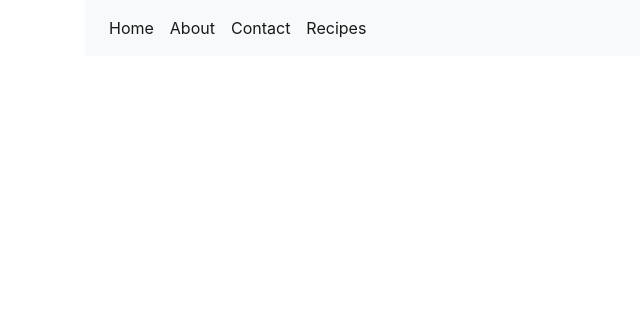
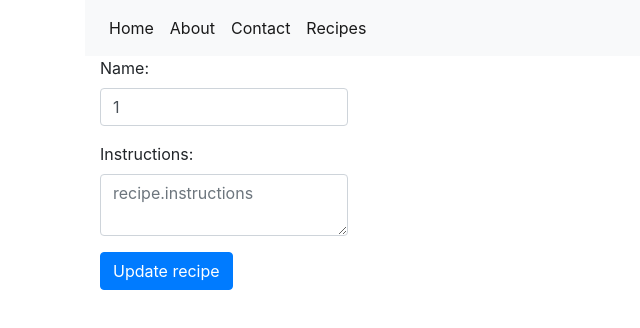
Before and after one commit to ori7/my_side, an Angular app in the folder angular-app/: page /updateRecipe/1 in a window 1280 px wide. Before the commit this address led to /. Shown: the top 328 px of the page, without its empty margins (0-640 px from the left). Built offline with nearby package versions, Linux system fonts and the light colour scheme.

Commit message:
Add update option

```diff
--- a/angular-app/src/app/add-recipe/add-recipe.component.html
+++ b/angular-app/src/app/add-recipe/add-recipe.component.html
@@ -4,8 +4,8 @@
     <input [(ngModel)]="recipe.name" type="text" class="form-control" id="name" placeholder="Enter name" name="name">
   </div>
   <div class="form-group">
-    <label for="email">Instruction:</label>
-    <input [(ngModel)]="recipe.instruction" type="text" class="form-control" id="instruction" placeholder="Enter instruction" name="instruction">
+    <label for="instructions">Instructions:</label>
+    <textarea [(ngModel)]="recipe.instructions" type="text" class="form-control" id="instructions" placeholder="Enter instructions" name="instructions"></textarea>
   </div>
-  <button type="submit" class="btn btn-primary" (click)='addRecipe()'>Send</button>
+  <button type="submit" class="btn btn-primary" (click)='addRecipe()'>Add recipe</button>
 </form>
--- a/angular-app/src/app/app-routing.module.ts
+++ b/angular-app/src/app/app-routing.module.ts
@@ -4,13 +4,15 @@ import { HomeComponent } from './home/home.component';
 import { AboutComponent } from './about/about.component';
 import { ContactComponent } from './contact/contact.component';
 import { ListRecipeComponent } from './list-recipe/list-recipe.component';
+import { UpdateFormComponent } from './update-form/update-form.component';
 
 const routes: Routes = [
   { path:'', component: HomeComponent },
   { path:'home', component: HomeComponent },
   { path:'about', component: AboutComponent },
   { path:'contact', component: ContactComponent },
-  { path:'recipes', component: ListRecipeComponent }
+  { path:'recipes', component: ListRecipeComponent },
+  { path:'updateRecipe/:name', component: UpdateFormComponent }
 ];
 
 @NgModule({
--- a/angular-app/src/app/app.module.ts
+++ b/angular-app/src/app/app.module.ts
@@ -12,6 +12,7 @@ import { ContactComponent } from './contact/contact.component';
 import { AddRecipeComponent } from './add-recipe/add-recipe.component';
 import { ListRecipeComponent } from './list-recipe/list-recipe.component';
 import { RecipeItemComponent } from './recipe-item/recipe-item.component';
+import { UpdateFormComponent } from './update-form/update-form.component';
 
 @NgModule({
   declarations: [
@@ -22,7 +23,8 @@ import { RecipeItemComponent } from './recipe-item/recipe-item.component';
     ContactComponent,
     AddRecipeComponent,
     ListRecipeComponent,
-    RecipeItemComponent
+    RecipeItemComponent,
+    UpdateFormComponent
   ],
   imports: [
     BrowserModule,
--- a/angular-app/src/app/list-recipe/list-recipe.component.html
+++ b/angular-app/src/app/list-recipe/list-recipe.component.html
@@ -1,6 +1,6 @@
 <div class="row">
   <div class='m-3' *ngFor= 'let r of recipes'>
-    <app-recipe-item [recipe] = 'r' (deliteRecipe)="deleteRecipe($event)"></app-recipe-item>
+    <app-recipe-item [recipe] = 'r' (deliteRecipe)="deleteRecipe($event)" (updateRecipe)="updateRecipe($event)"></app-recipe-item>
   </div>
 </div>
 <div>
--- a/angular-app/src/app/list-recipe/list-recipe.component.ts
+++ b/angular-app/src/app/list-recipe/list-recipe.component.ts
@@ -21,14 +21,14 @@ export class ListRecipeComponent implements OnInit {
     }, errorRes => {
       alert('failed');
     });;
-  }
+  };
 
-  deleteRecipe(name) {
+  deleteRecipe(name:string) {
     this.recipeService.delite(name).subscribe(res => {
       alert(res["status"]);
     });
     const index = this.recipes.findIndex(x => x.name === name);
     this.recipes.splice(index, 1);
-  }
+  };
 
 }
--- a/angular-app/src/app/recipe-item/recipe-item.component.html
+++ b/angular-app/src/app/recipe-item/recipe-item.component.html
@@ -2,6 +2,9 @@
   <div class="card-body">
     <h5 class="card-title"> {{ recipe.name }} </h5>
     <p class="card-text"> Instructions: {{ recipe.instructions }} </p>
-    <button type="button" class="btn btn-danger" (click)='delite()'>Delite recipe</button>
+    <div class="row">
+      <button type="button" class="btn btn-danger offset-1" (click)='update(recipe)'>Update</button>
+      <button type="button" class="btn btn-danger offset-1" (click)='delite()'>Delite</button>
+    </div>
   </div>
 </div>
--- a/angular-app/src/app/recipe-item/recipe-item.component.ts
+++ b/angular-app/src/app/recipe-item/recipe-item.component.ts
@@ -1,4 +1,5 @@
 import { Component, OnInit, Input, Output, EventEmitter } from '@angular/core';
+import { Router } from '@angular/router';
 
 @Component({
   selector: 'app-recipe-item',
@@ -8,14 +9,20 @@ import { Component, OnInit, Input, Output, EventEmitter } from '@angular/core';
 export class RecipeItemComponent implements OnInit {
 
   @Input() recipe;
-  @Output() deliteRecipe: EventEmitter<string> = new  EventEmitter<string>();
+  @Output() deliteRecipe: EventEmitter<string> = new EventEmitter<string>();
+  @Output() updateRecipe: EventEmitter<string> = new EventEmitter<string>();
 
-  constructor() { }
+  constructor(private router: Router) { }
 
   ngOnInit() {
   }
 
-  delite(){
+  update(recipe) {console.log(name);
+    this.router.navigate(['updateRecipe',recipe.name, {instructions: recipe.instructions} ]);
+    //this.updateRecipe.emit(this.recipe.name);
+  }
+
+  delite() {
     this.deliteRecipe.emit(this.recipe.name);
   }
 
--- a/angular-app/src/app/services/recipe.service.ts
+++ b/angular-app/src/app/services/recipe.service.ts
@@ -15,14 +15,19 @@ export class RecipeService {
     return this.httpClient.get(environment.serverUrl + 'recipes');
   };
 
+  update(recipe): Observable<object> {
+
+    return this.httpClient.put(environment.serverUrl + 'recipes/' + recipe.name, {instructions: recipe.instructions});
+  };
+
   delite(name): Observable<object> {
 
     return this.httpClient.delete(environment.serverUrl + 'recipes/' + name);
-  }
+  };
 
   addRecipe(recipe): Observable<object> {
 
     return this.httpClient.post<object>(environment.serverUrl + 'recipes', recipe);
-  }
+  };
 
-}
+};
--- /dev/null
+++ b/angular-app/src/app/update-form/update-form.component.html
@@ -0,0 +1,11 @@
+<form class="col-3">
+  <div class="form-group">
+    <label for="name">Name:</label>
+    <input [(ngModel)]="recipe.name" type="text" class="form-control" id="name" placeholder="recipe.name" name="name">
+  </div>
+  <div class="form-group">
+    <label for="instructions">Instructions:</label>
+    <textarea [(ngModel)]="recipe.instructions" type="text" class="form-control" id="instructions" placeholder="recipe.instructions" name="instructions"></textarea>
+  </div>
+  <button type="submit" class="btn btn-primary" (click)='updateRecipe()'>Update recipe</button>
+</form>
--- /dev/null
+++ b/angular-app/src/app/update-form/update-form.component.ts
@@ -0,0 +1,34 @@
+import { Component, OnInit } from '@angular/core';
+import { ActivatedRoute } from '@angular/router';
+import { RecipeModel } from '../models/recipe.model';
+import { RecipeService } from '../services/recipe.service';
+
+@Component({
+  selector: 'app-update-form',
+  templateUrl: './update-form.component.html',
+  styleUrls: ['./update-form.component.css']
+})
+export class UpdateFormComponent implements OnInit {
+
+  recipe:RecipeModel;
+
+  constructor(private activatedRoute: ActivatedRoute, private recipeService: RecipeService) {
+    this.recipe = <RecipeModel>{};
+   }
+
+  ngOnInit() {
+
+    this.activatedRoute.params.subscribe(p =>{
+      this.recipe.name = p["name"];
+      this.recipe.instructions = p["instructions"];
+    })
+  }
+
+  updateRecipe(){
+
+    this.recipeService.update(this.recipe).subscribe(res => {
+      alert(res["status"]);
+    });
+  }
+
+}
```
Also changed, not shown: angular-app/src/app/update-form/update-form.component.css (added), 2 other files (tests, documents, lock files or other folders).
